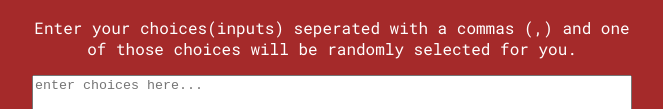
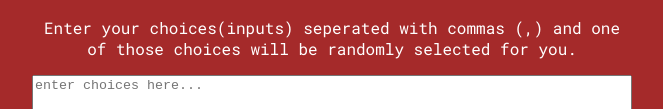
Before and after one commit to rogue-shark/Input_randomizer, a plain HTML site: page index.html in a window 1280 px wide. Shown: the part 348-457 px from the top of the page, without its empty margins (308-971 px from the left). Drawn offline with Linux system fonts and the light colour scheme.

Commit message:
Update index.html

```diff
--- a/index.html
+++ b/index.html
@@ -12,7 +12,7 @@
     <div class="container">
         <h1>Input Randomizer</h1>
         <h2>Can't decide for yourself? Here, let me help ya!</h2>
-        <p>Enter your choices(inputs) seperated with a commas (,) and one of those choices will be randomly selected for you.</p>
+        <p>Enter your choices(inputs) seperated with commas (,) and one of those choices will be randomly selected for you.</p>
         <!-- <input type="text" class="text-area"> -->
         <textarea placeholder="enter choices here..." id="text-area" ></textarea>
         <div id="tags">
```
